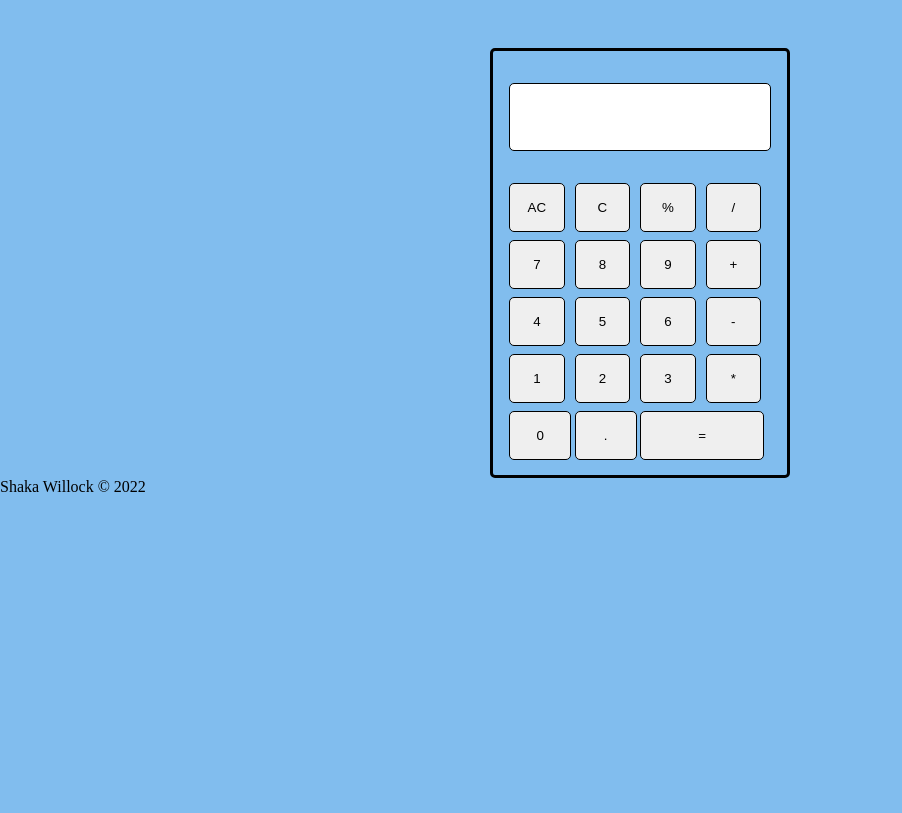
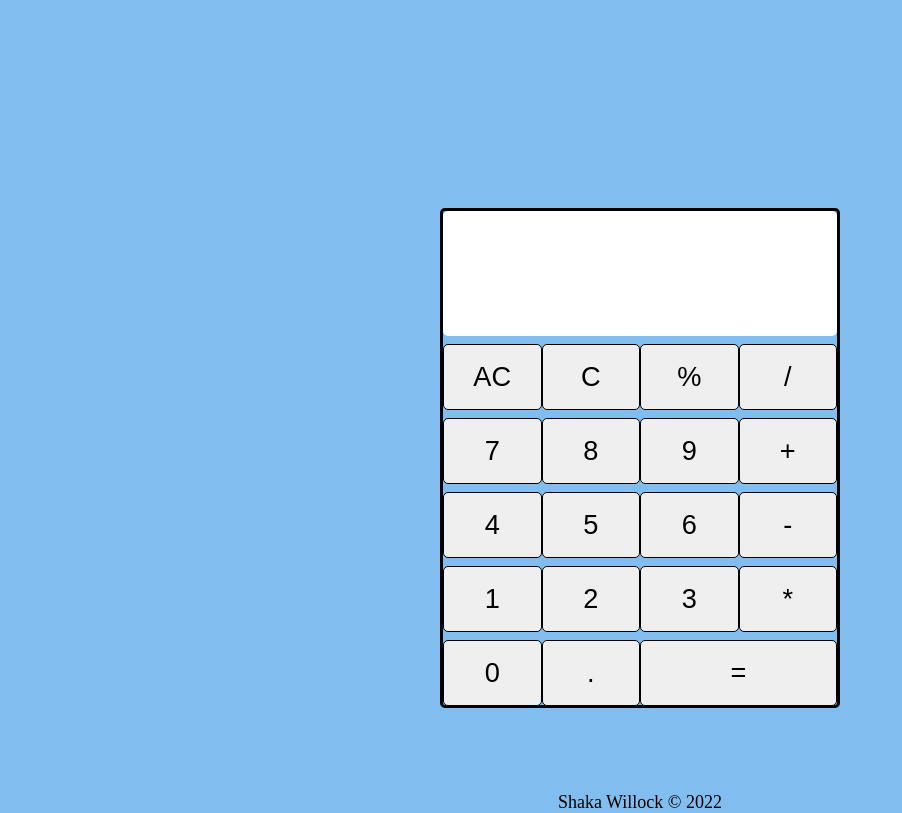
Before and after one commit to shakawillock/Calculator, a plain HTML site: page index.html in a window 1280 px wide. Shown: the whole page, without its empty margins (0-902 px from the left). Drawn offline with Linux system fonts and the light colour scheme.

Commit message:
Changed height on calculator and display. Added font size to buttons

```diff
--- a/css/styles.css
+++ b/css/styles.css
@@ -9,40 +9,42 @@ body {
 }
 
 .container {
-  max-width: 300px;
+  max-width: 400px;
   margin: 3rem auto 0 auto;
+  padding-top: 10rem;
+  height: 93vh;
 }
 
 .calculator {
   border: 3px solid #000;
   border-radius: 5px;
-  height: 430px;
-  padding: 0 1rem;
+  height: 500px;
 }
 
 .calculator__display-container {
-  margin: 2rem 0;
-  border: 1px solid #000;
   border-radius: 5px;
   padding: 1.5rem .5rem;
   display: flex;
-  justify-content: flex-end;
+  flex-direction: column;
+  justify-content: center;
+  align-items: flex-end;
   background-color: #fff;
-  height: 68px;
+  height: 125px;
+  margin-bottom: .5rem;
 }
 
+.calculator__display {
+  font-size: 2rem;
+}
 
 button {
   padding: 1rem 0;
   border: 1px solid #000;
   border-radius: 5px;
-  width: 85%;
+  width: 100%;
   cursor: pointer;
+  font-size: 1.7rem;
 }
-
-/* button:focus {
-  outline: none;
-} */
 
 .row {
   display: flex;
@@ -57,6 +59,7 @@ button {
   flex: 1;
 }
 
-.row:last-of-type button:last-of-type {
-  width: 95%;
+.footer {
+  font-size: 1.125rem;
+  text-align: center;
 }
```
